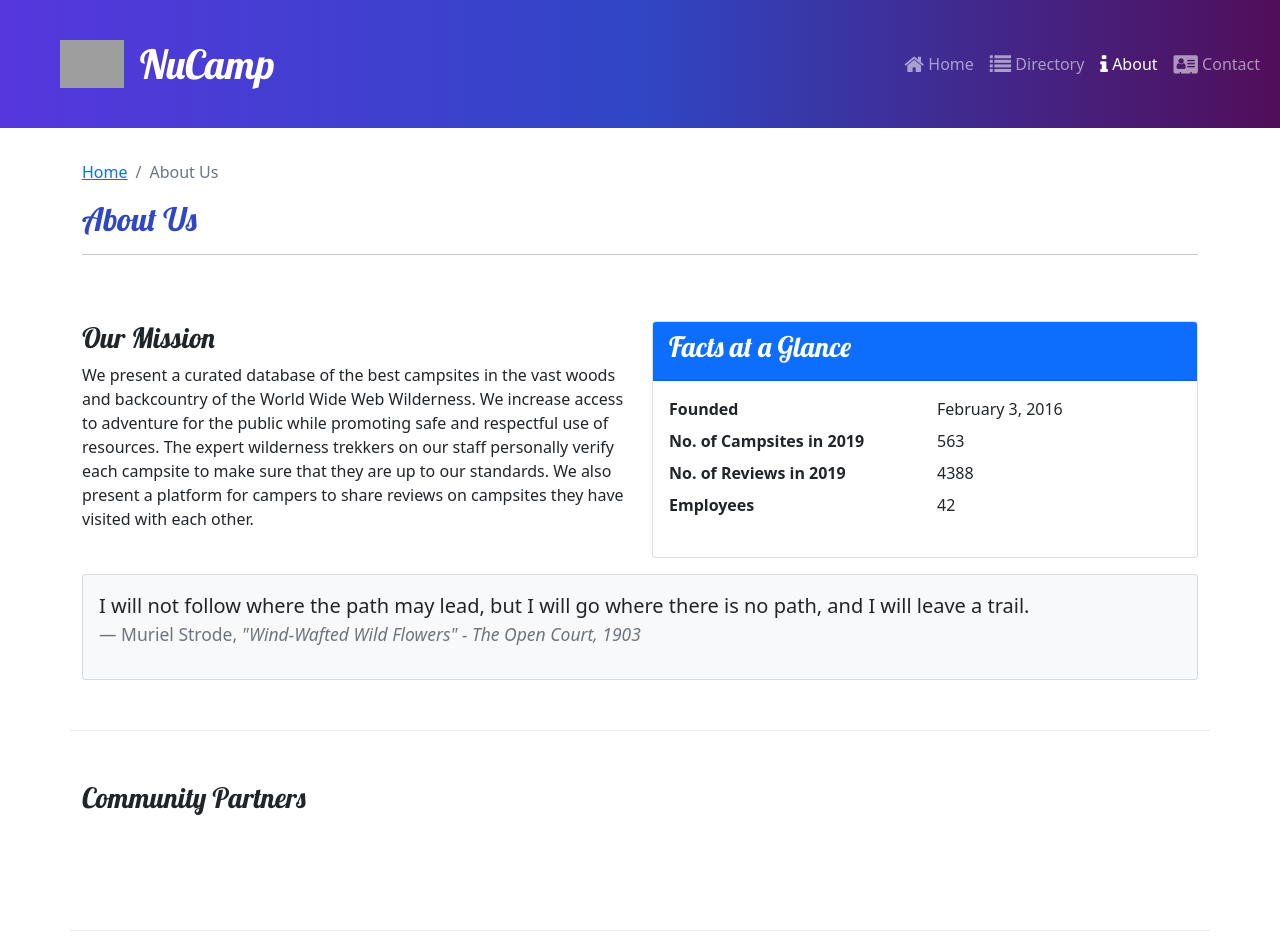
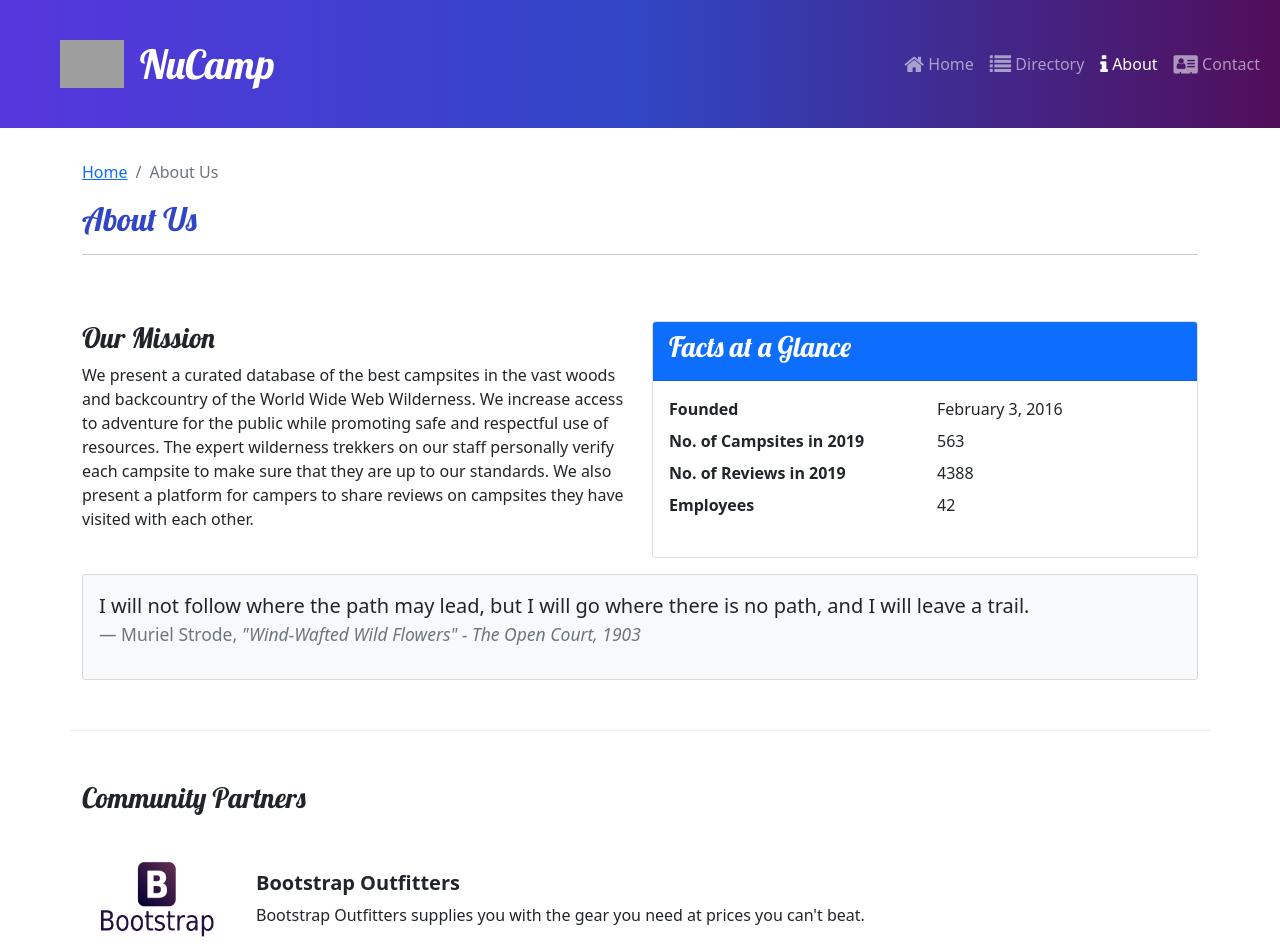
Before and after one commit to bholmdev/nucamp-reactsite, a React (Create React App) app: page /about in a window 1280 px wide. Shown: the top 952 px of the page. Built offline with nearby package versions, Linux system fonts and the light colour scheme; grey boxes are pictures that could not be loaded.

Commit message:
week 2 workshop complete

```diff
--- a/src/features/campsites/CampsitesList.js
+++ b/src/features/campsites/CampsitesList.js
@@ -11,7 +11,7 @@
                 return (
                     <Col
                         md="5"
-                        className="m-4"
+                        className="s-4"
                         key={campsite.id}
                     >
                         <CampsiteCard campsite={campsite} />
--- /dev/null
+++ b/src/features/partners/Partner.js
@@ -0,0 +1,22 @@
+const Partner = ({ partner }) => {
+    if (partner) {
+        const { image, name, description } = partner;
+
+        return (
+            <>
+                <img
+                    src={image}
+                    alt={name}
+                    style={{ width: "150px" }}
+                />
+                <div className="m-4">
+                    <h5 className='fw-bold'>{name}</h5>
+                    {description}
+                </div>
+            </>
+        );
+    }
+    return null;
+};
+
+export default Partner;
--- /dev/null
+++ b/src/features/partners/PartnersList.js
@@ -0,0 +1,21 @@
+import { Col } from "reactstrap";
+import Partner from "./Partner";
+import { selectAllPartners } from "./partnerSlice";
+
+const PartnersList = () => {
+    const partners = selectAllPartners()
+
+    return (
+        <Col className="mt-4">
+            {partners.map(partner => {
+                return (
+                    <div className="d-flex mb-5" key={partner.id}>
+                        <Partner partner={partner} />
+                    </div>
+                );
+            })}
+        </Col>
+    );
+};
+
+export default PartnersList;
--- a/src/pages/AboutPage.js
+++ b/src/pages/AboutPage.js
@@ -1,5 +1,6 @@
 import { Col, Row, Container, Card, CardBody, CardHeader } from "reactstrap";
 import SubHeader from "../components/SubHeader";
+import PartnersList from "../features/partners/PartnersList";
 
 const AboutPage = () => {
     return (
@@ -63,6 +64,7 @@
                 <Col xs="12">
                     <h3>Community Partners</h3>
                 </Col>
+                <PartnersList />
             </Row>
         </Container>
     );
```
